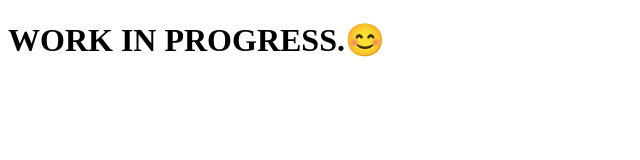
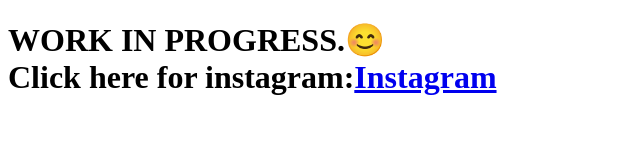
Before and after one commit to sakshamdhakal/Portfolio-Website, a plain HTML site: page index.html in a window 1280 px wide. Shown: the whole page, without its empty margins (0-640 px from the left). Drawn offline with Linux system fonts and the light colour scheme.

Commit message:
Update index.html

```diff
--- a/index.html
+++ b/index.html
@@ -6,6 +6,7 @@
     <title>Portfolio Website</title>
 </head>
 <body>
-    <h1>WORK IN PROGRESS.😊</h1>
+    <h1>WORK IN PROGRESS.😊<br>
+    Click here for instagram:<a href="www.instagram.com/dhksaksham">Instagram</a></h1>
 </body>
 </html>
```
